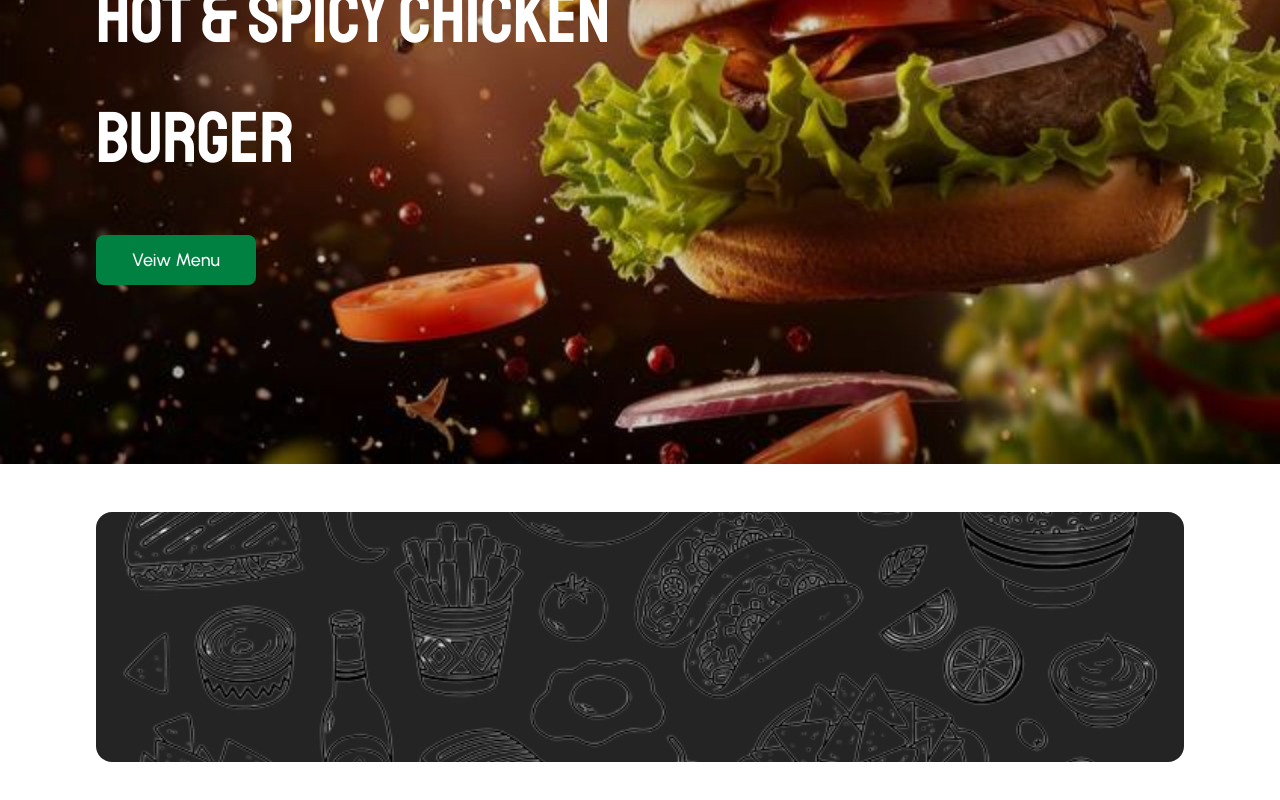
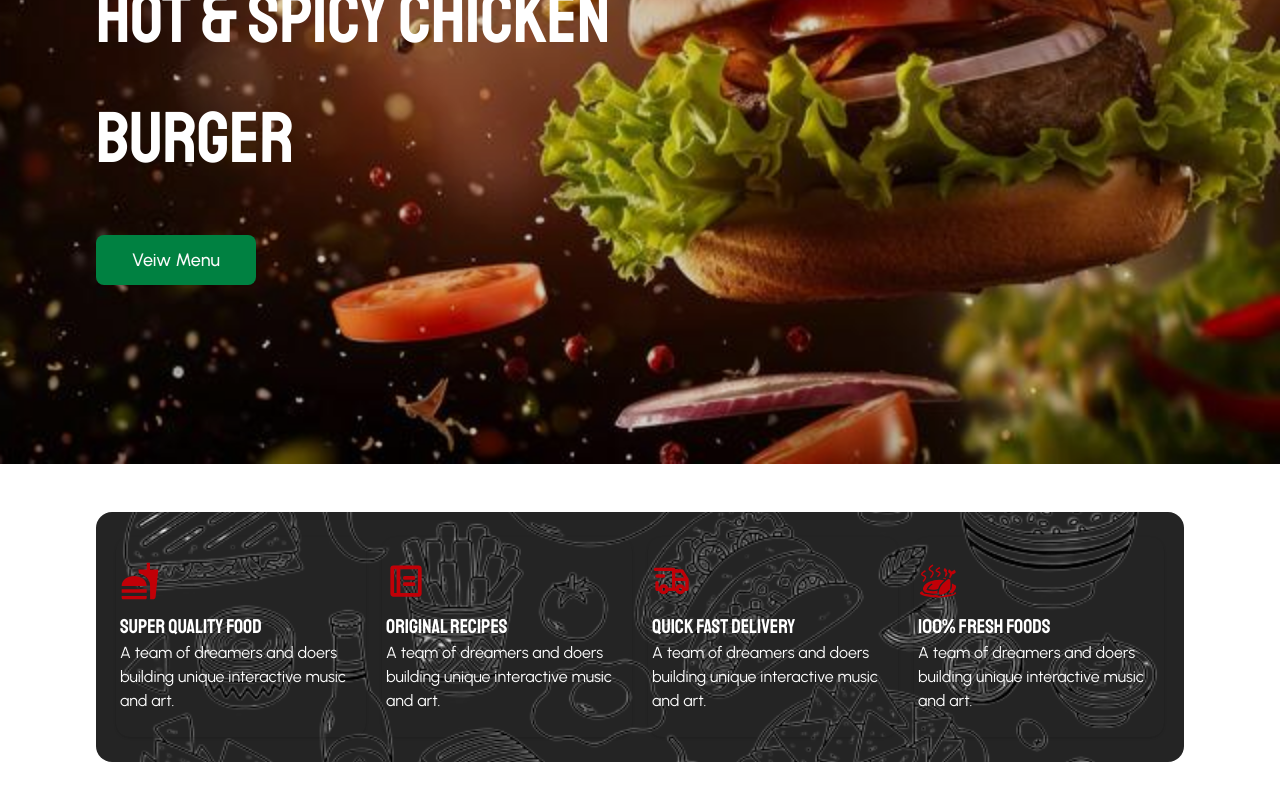
Before and after one commit to Maryammuhammadafzal/Fast_Food_Landing_Page, a Next.js app: page / in a window 1280 px wide. Shown: the part 336-1136 px from the top of the page. Built offline with nearby package versions, Linux system fonts and the light colour scheme.

Commit message:
Added Features Section

```diff
--- a/app/Features/Page.jsx
+++ b/app/Features/Page.jsx
@@ -1,15 +1,65 @@
-import React from 'react'
-import FeaturesBgImage from '../../public/features-bg.png'
+import React from "react";
+import FeaturesBgImage from "../../public/features-bg.png";
+import { TbTruckDelivery } from "react-icons/tb";
+import { MdFastfood } from "react-icons/md";
+import { PiNotebookBold } from "react-icons/pi";
+import { GiChickenOven } from "react-icons/gi";
+import { Card, CardContent, CardTitle } from "@/components/ui/card";
+
 const FeaturesPage = () => {
+  let features_data = [
+    {
+      icon: MdFastfood,
+      title: "super quality food",
+      description:
+        "A team of dreamers and doers building unique interactive music and art.",
+    },
+    {
+      icon: MdFastfood,
+      title: "original recipes",
+      description:
+        "A team of dreamers and doers building unique interactive music and art.",
+    },
+    {
+      icon: MdFastfood,
+      title: "quick fast delivery",
+      description:
+        "A team of dreamers and doers building unique interactive music and art.",
+    },
+    {
+      icon: MdFastfood,
+      title: "100% fresh foods",
+      description:
+        "A team of dreamers and doers building unique interactive music and art.",
+    },
+  ];
   return (
-    <div className='w-full flex justify-center items-center my-12 h-auto'>
-      <div className="w-[85%] flex justify-center items-center rounded-2xl bg-cover bg-center bg-[#242424] h-[250px]"
-      style={{backgroundImage : `url(${FeaturesBgImage.src})`}}>
+    <div className="w-full flex justify-center items-center my-12 h-auto">
+      <div
+        className=" max-w-7xl w-[85%] px-5 flex justify-center items-center  rounded-2xl bg-cover bg-center bg-[#242424] h-auto lg:h-[250px]"
+        style={{ backgroundImage: `url(${FeaturesBgImage.src})` }}
+      >
+        <div className="cards w-full max-lg:h-auto max-lg:flex-wrap flex gap-4 justify-center sm:justify-between items-center">
+          {features_data.map(({ title, description }, index) => (
+            <Card key={index} className="lg:w-[250px] sm:w-[45%] h-auto flex flex-col gap-3 bg-transparent border-none">
+              <CardContent className="text-white flex flex-col gap-3 px-1">
+                {index === 0 && <MdFastfood size={40} className="text-red-700" /> || index === 1 && <PiNotebookBold size={40} className="text-red-700" /> || index === 2 && <TbTruckDelivery size={40} className="text-red-700" /> || index === 3 && <GiChickenOven size={40} className="text-red-700" />}
 
+                <div>
+                  <h3 className="staatliches font-normal text-xl capatalize">
+                    {title}
+                  </h3>
+                  <p className="urbanist font-normal text-base">
+                   {description}
+                  </p>
+                </div>
+              </CardContent>
+            </Card>
+          ))}
+        </div>
       </div>
+    </div>
+  );
+};
 
-    </div>
-  )
-}
-
-export default FeaturesPage
+export default FeaturesPage;
--- a/app/Hero/Page.jsx
+++ b/app/Hero/Page.jsx
@@ -16,7 +16,7 @@ const HeroPage = () => {
         <Header />
       </div>
       <div className="relative w-full md:h-screen h-auto flex justify-center items-center">
-        <div className="overlay bg-black/15 absolute top-0 left-0 h-screen w-full"></div>
+        <div className="overlay bg-black/15 absolute top-0 left-0 md:h-screen max-md:h-[600px] max-sm:h-[500px] w-full"></div>
         <div className="content w-full  h-screen max-md:h-[700px] max-sm:h-[500px] absolute top-0 left-0 z-20 flex justify-center items-center">
           <div className="md:w-[85%] w-full md:px-0 px-3 h-auto md:pt-30 flex items-center">
             <div className="lg:w-[50%] max-w-xl md:w-[70%] sm:w-full h-fit flex-col flex gap-4  text-white">
```
